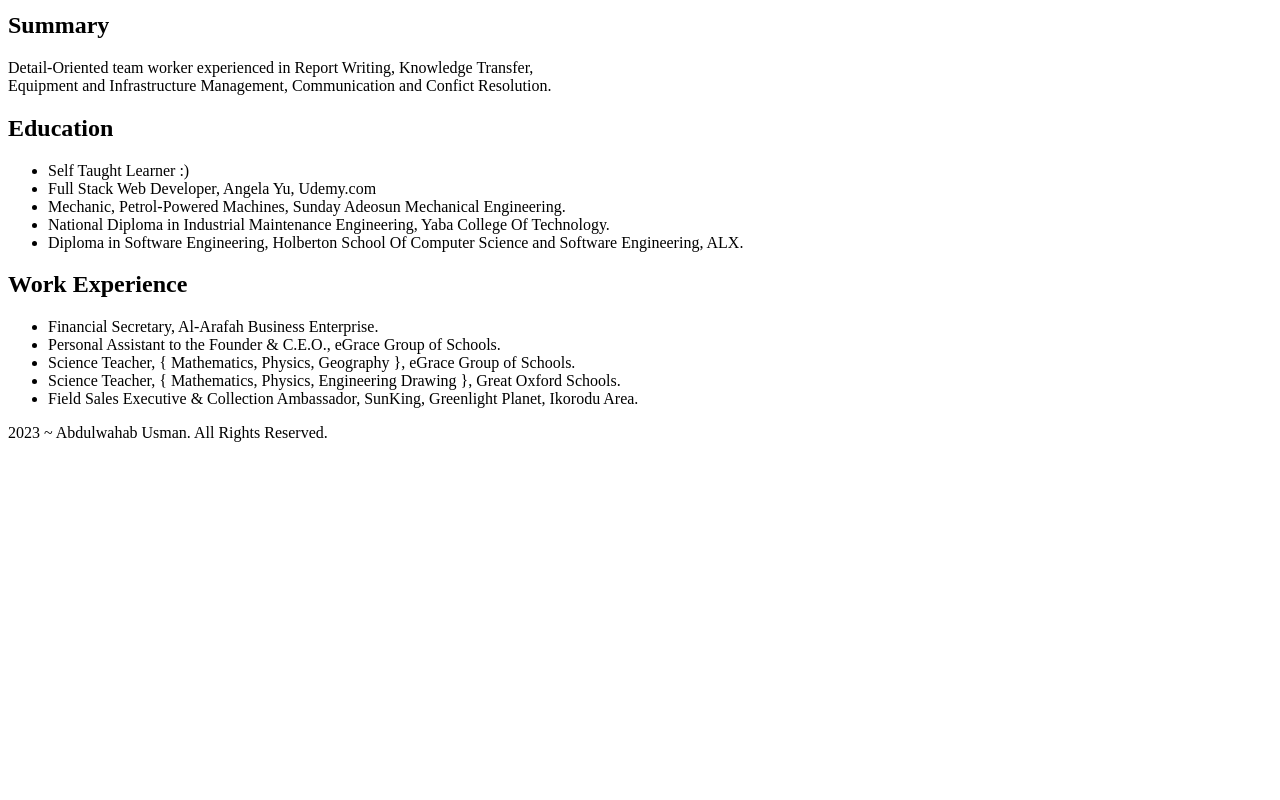
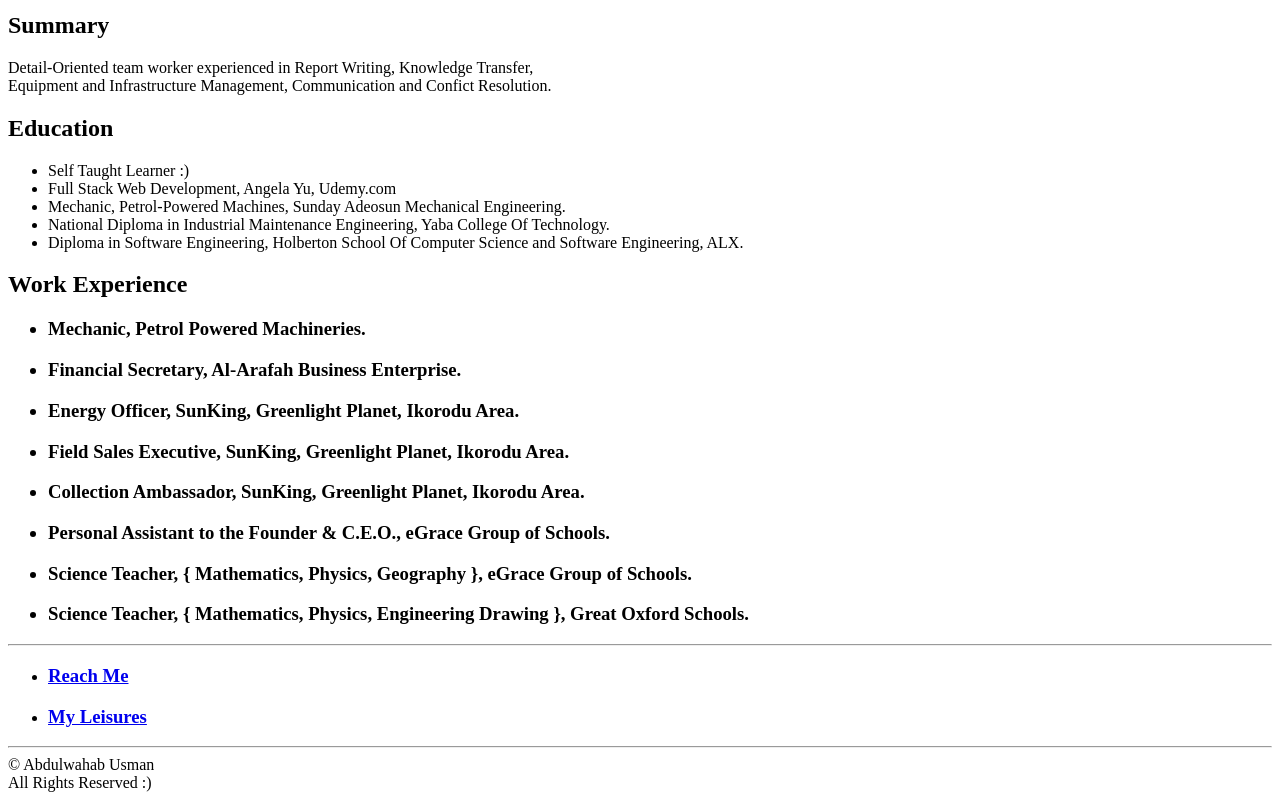
Before and after one commit to Leoluwa/capstone_project_1, a plain HTML site: page index.html in a window 1280 px wide. Shown: the part 515-1315 px from the top of the page. Before the commit the page ends 965 px from the top, so only its background shows below. Drawn offline with Linux system fonts and the light colour scheme.

Commit message:
update :)

```diff
--- a/index.html
+++ b/index.html
@@ -7,7 +7,7 @@
     </head>
 
     <body>
-        <img src="./images/Abdulwahab.jpg" width="300" alt="Abdulwahab Usman">
+        <img src="./images/Abdulwahab/Abdulwahab.jpg" width="300" alt="Abdulwahab Usman">
         <h1>Abdulwahab Usman</h1>
         <hr />
         <h2>Skill Set</h2>
@@ -28,21 +28,34 @@
         <h2>Education</h2>
             <ul>
                 <li>Self Taught Learner :)</li>
-                <li>Full Stack Web Developer, Angela Yu, Udemy.com</li>
+                <li>Full Stack Web Development, Angela Yu, Udemy.com</li>
                 <li>Mechanic, Petrol-Powered Machines, Sunday Adeosun Mechanical Engineering. </li>
                 <li>National Diploma in Industrial Maintenance Engineering, Yaba College Of Technology.</li>
                 <li>Diploma in Software Engineering, Holberton School Of Computer Science and Software Engineering, ALX.</li>
             </ul>
         <h2>Work Experience</h2>
             <ul>
-                <li>Financial Secretary, Al-Arafah Business Enterprise.</li>
-                <li>Personal Assistant to the Founder & C.E.O., eGrace Group of Schools.</li>
-                <li>Science Teacher, { Mathematics, Physics, Geography }, eGrace Group of Schools.</li>
-                <li>Science Teacher, { Mathematics, Physics, Engineering Drawing }, Great Oxford Schools.</li>
-                <li>Field Sales Executive & Collection Ambassador, SunKing, Greenlight Planet, Ikorodu Area.</li>
+                <h3>
+                    <li>Mechanic, Petrol Powered Machineries.</li>
+                </h3>
+                <h3><li>Financial Secretary, Al-Arafah Business Enterprise.</li></h3>
+                <h3><li>Energy Officer, SunKing, Greenlight Planet, Ikorodu Area.</li></h3>
+                <h3><li>Field Sales Executive, SunKing, Greenlight Planet, Ikorodu Area.</li></h3>
+                <h3><li>Collection Ambassador, SunKing, Greenlight Planet, Ikorodu Area.</li></h3>
+                <h3><li>Personal Assistant to the Founder & C.E.O., eGrace Group of Schools.</li></h3>
+                <h3><li>Science Teacher, { Mathematics, Physics, Geography }, eGrace Group of Schools.</li></h3>
+                <h3><li>Science Teacher, { Mathematics, Physics, Engineering Drawing }, Great Oxford Schools.</li></h3>
             </ul>
+            <hr>
+                <!-- :) -->
+                <ul>
+                    <li><h3><a href="./reachme.html">Reach Me</a></h3></li>
+                    <li><h3><a href="./leisures.html">My Leisures</a></h3></li>
+                </ul>
+            <hr>
         <footer>
-            2023 ~ Abdulwahab Usman. All Rights Reserved.
+            © Abdulwahab Usman <br />
+            All Rights Reserved :)
         </footer>
     </body>
 </html>
```
Also changed, not shown: j_icons.html (added, +25 -0 lines), leisures.html (added, +34 -0 lines), re_gmail.html (added, +24 -0 lines), reachme.html (added, +27 -0 lines), images/Abdulwahab/Abdulwahab.jpg (renamed from images/Abdulwahab.jpg), images/github/icons8-github-48.png (added), images/github/icons8-github-48.svg (added), images/github/icons8-github-96.svg (added), images/gmail/icons8-gmail-48.svg (added), images/gmail/icons8-gmail-96.svg (added), images/whatsapp/WhatsAppButtonGreenSmall.png (added), images/whatsapp/WhatsAppButtonGreenSmall.svg (added).
